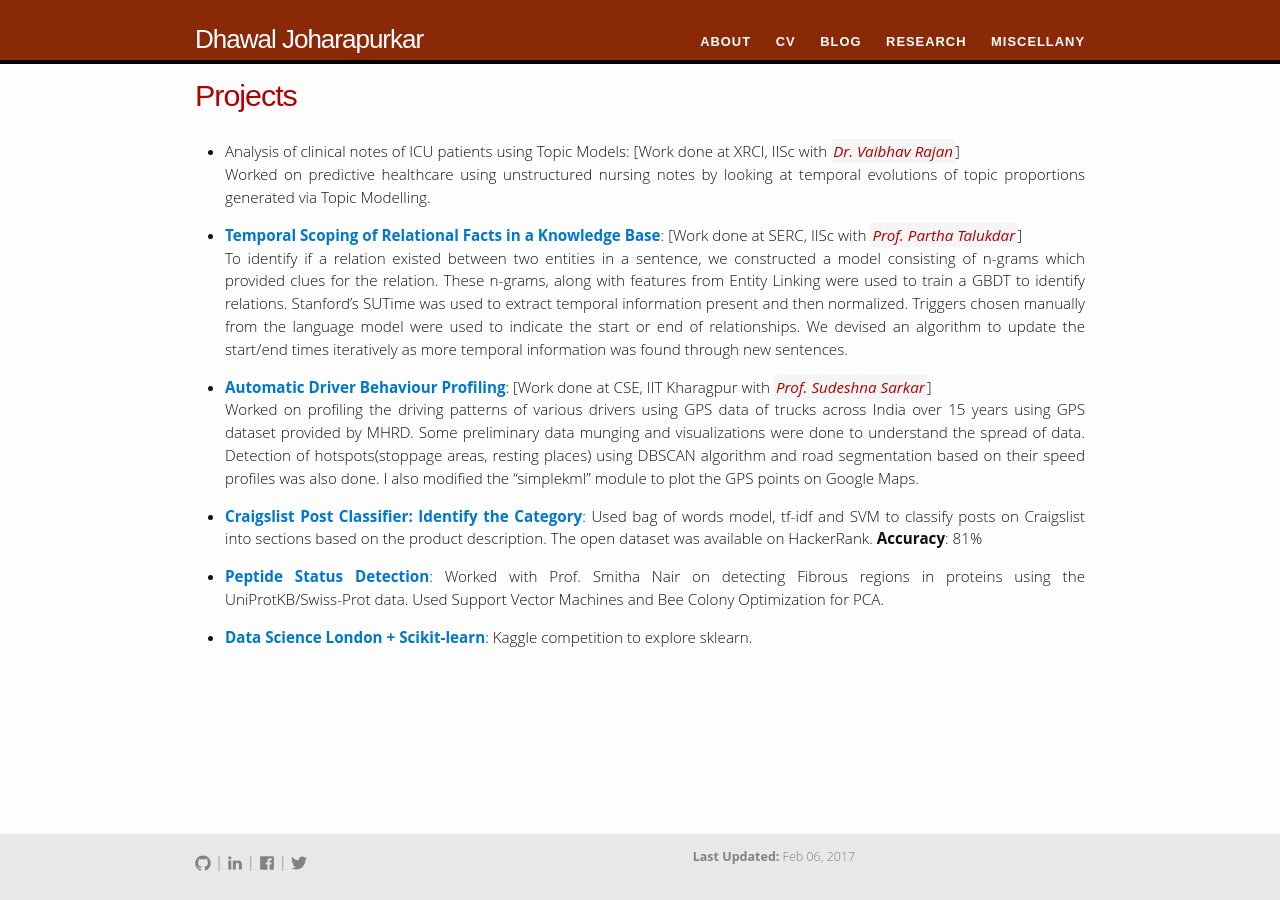
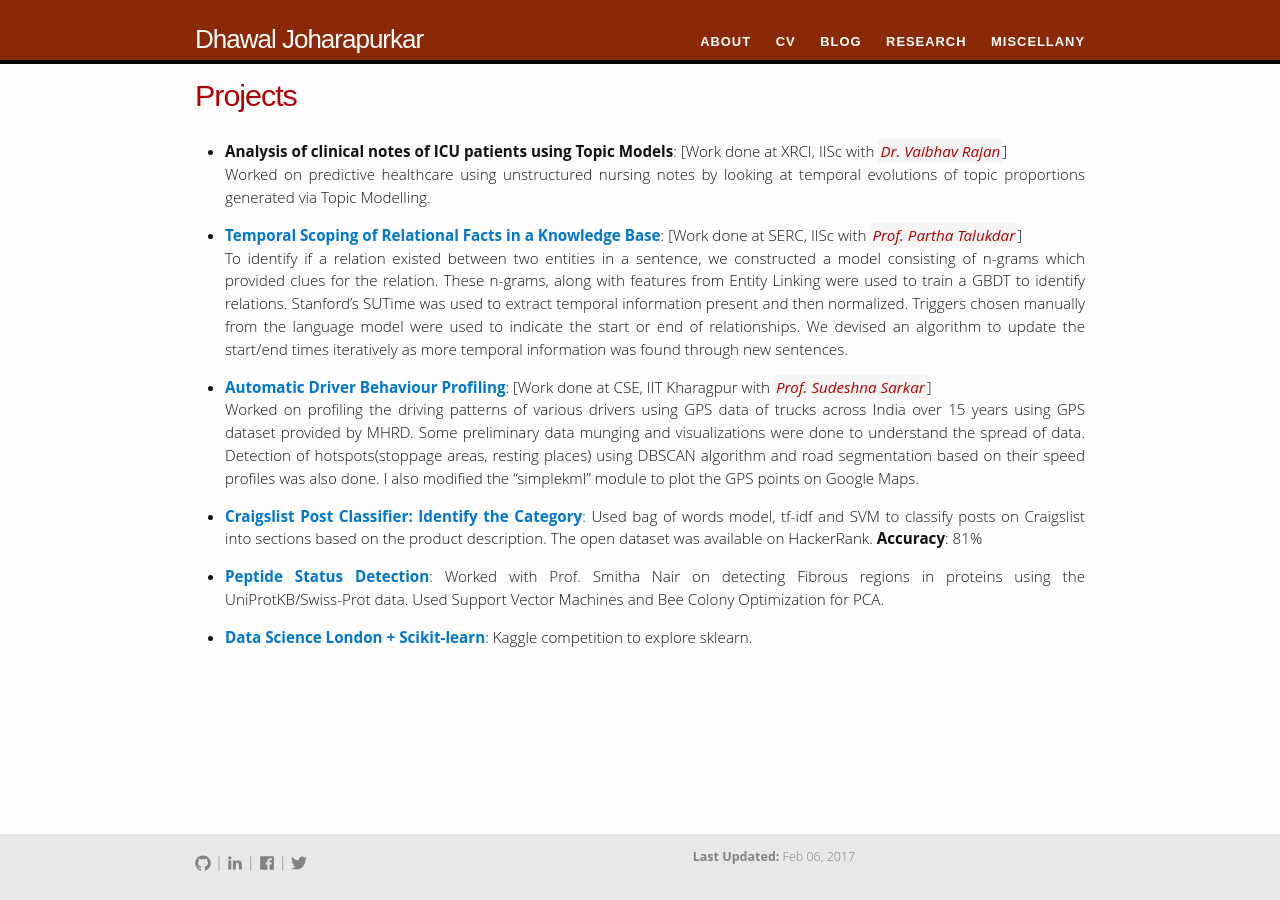
Before and after one commit to dhawaljoh/dhawaljoh.github.io, a Jekyll site: the page built from research/projects/projects.md, in a window 1280 px wide. Built offline with Jekyll 4.4.1, drawn with Linux system fonts in a browser that asks for light colours.

Commit message:
fixed bolded text on projects page

```diff
--- a/research/projects/projects.md
+++ b/research/projects/projects.md
@@ -4,7 +4,7 @@ title: Projects
 permalink: /research/projects/
 ---
 
--	Analysis of clinical notes of ICU patients using Topic Models: [Work done at XRCI, IISc with <em><a class="tosu" href="https://sites.google.com/site/vaibhavrajan/" target="_blank">Dr. Vaibhav Rajan</a></em>] <br>
+-	**Analysis of clinical notes of ICU patients using Topic Models**: [Work done at XRCI, IISc with <em><a class="tosu" href="https://sites.google.com/site/vaibhavrajan/" target="_blank">Dr. Vaibhav Rajan</a></em>] <br>
 Worked on predictive healthcare using unstructured nursing notes by looking at temporal evolutions of topic proportions generated via Topic Modelling.
 
 -	**[Temporal Scoping of Relational Facts in a Knowledge Base](/files/openday2015.pdf)**: [Work done at SERC, IISc with <em><a class="tosu" href="http://www.talukdar.net/" target="_blank">Prof. Partha Talukdar</a></em>] <br>
```
